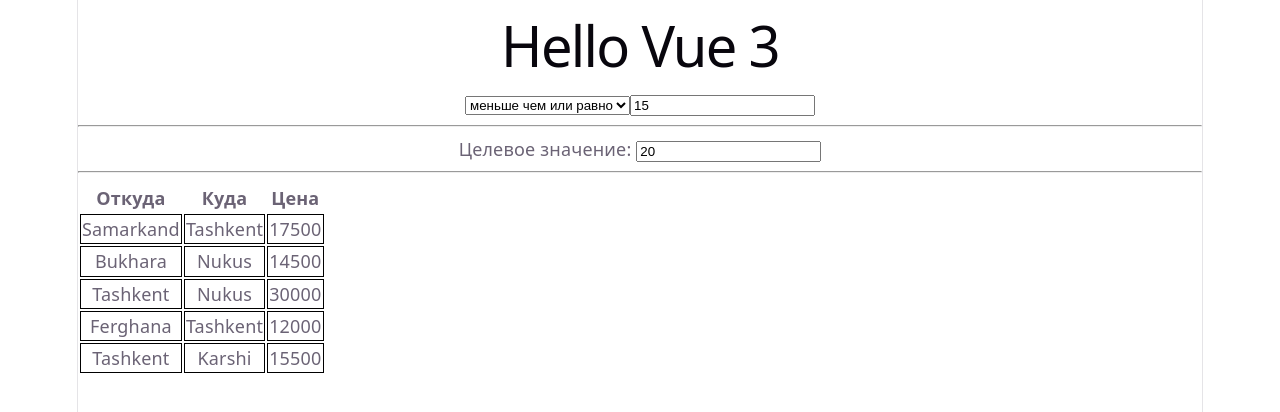
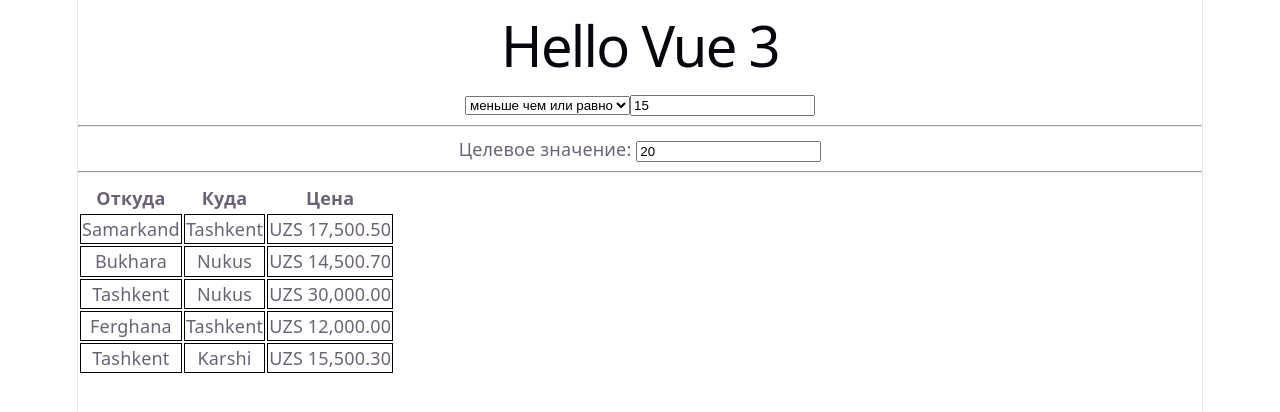
Before and after one commit to Albert24-Front-end/Dynamics-research, a Vue app: page / in a window 1280 px wide. Shown: the top 412 px of the page. Built offline with nearby package versions, Linux system fonts and the light colour scheme.

Commit message:
dynamic slots for advanced price rendering (with cents) + Intl API

```diff
--- a/src/App.vue
+++ b/src/App.vue
@@ -9,11 +9,11 @@ const value = ref(20);
 const limitField = computed(() => mode.value === 'lte' ? 'max' : 'min');
 
 const data = ref([
-  {from: 'Samarkand', to: 'Tashkent', price: 17500},
-  {from: 'Bukhara', to: 'Nukus', price: 14500},
+  {from: 'Samarkand', to: 'Tashkent', price: 17500.50},
+  {from: 'Bukhara', to: 'Nukus', price: 14500.70},
   {from: 'Tashkent', to: 'Nukus', price: 30000},
   {from: 'Ferghana', to: 'Tashkent', price: 12000},
-  {from: 'Tashkent', to: 'Karshi', price: 15500},
+  {from: 'Tashkent', to: 'Karshi', price: 15500.30},
 ]);
 
 const columns = {
@@ -47,6 +47,8 @@ watch(limit, (newVal) => {
       <input type="number" :[limitField]="limit" v-model="value">
     </p>
     <hr>
-    <TimeTable :data="data" :columns="columns"></TimeTable>
+    <TimeTable :data="data" :columns="columns">
+      <template #td(price)="{value}">{{ Intl.NumberFormat("uz-UZ", {style: "currency", currency: "UZS"}).format(value) }}</template>
+    </TimeTable>
   </div>
 </template>
--- a/src/components/TimeTable.vue
+++ b/src/components/TimeTable.vue
@@ -23,7 +23,7 @@ const props = defineProps({
         <tbody>
             <tr v-for="item in data">
                 <td v-for="col in Object.keys(columns)">
-                    {{ item[col] }}
+                    <slot :name="`td(${col})`" v-bind="{item, value:item[col]}">{{ item[col] }}</slot>
                 </td>
             </tr>
         </tbody>
```
